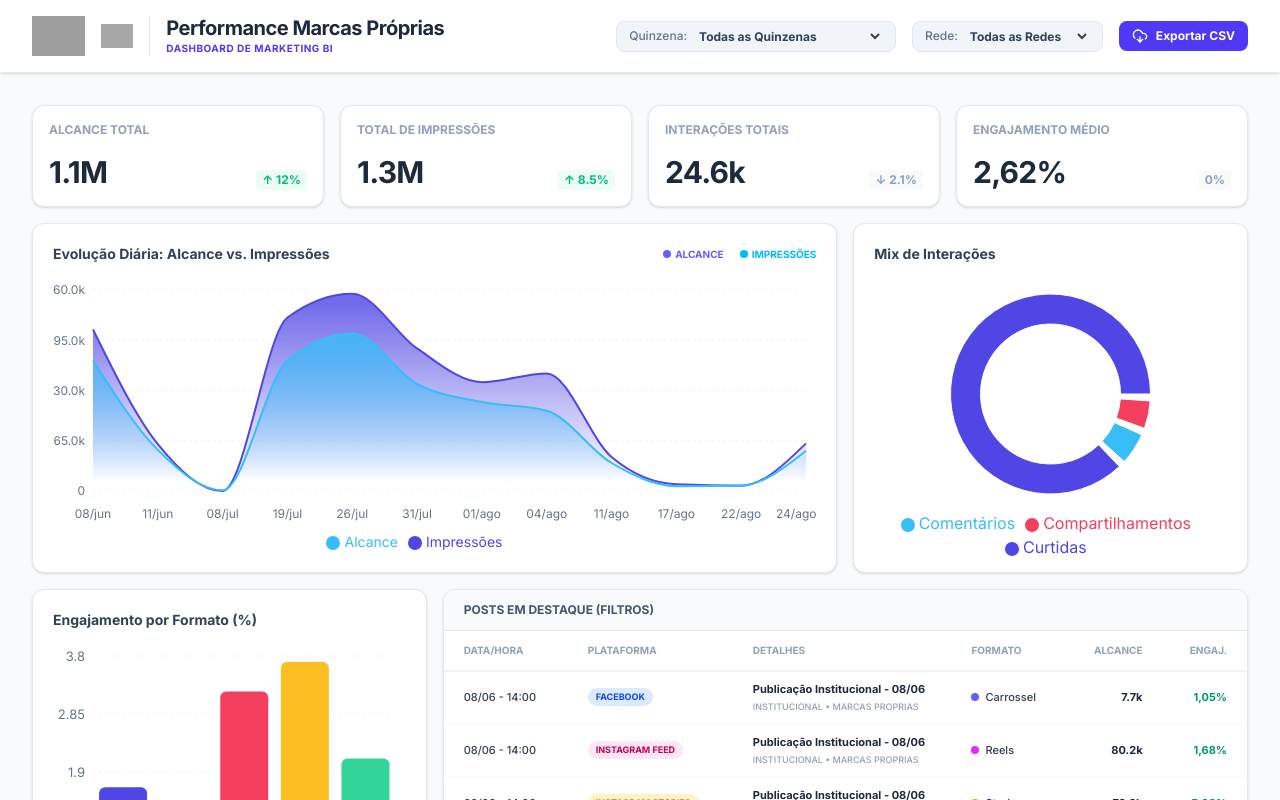
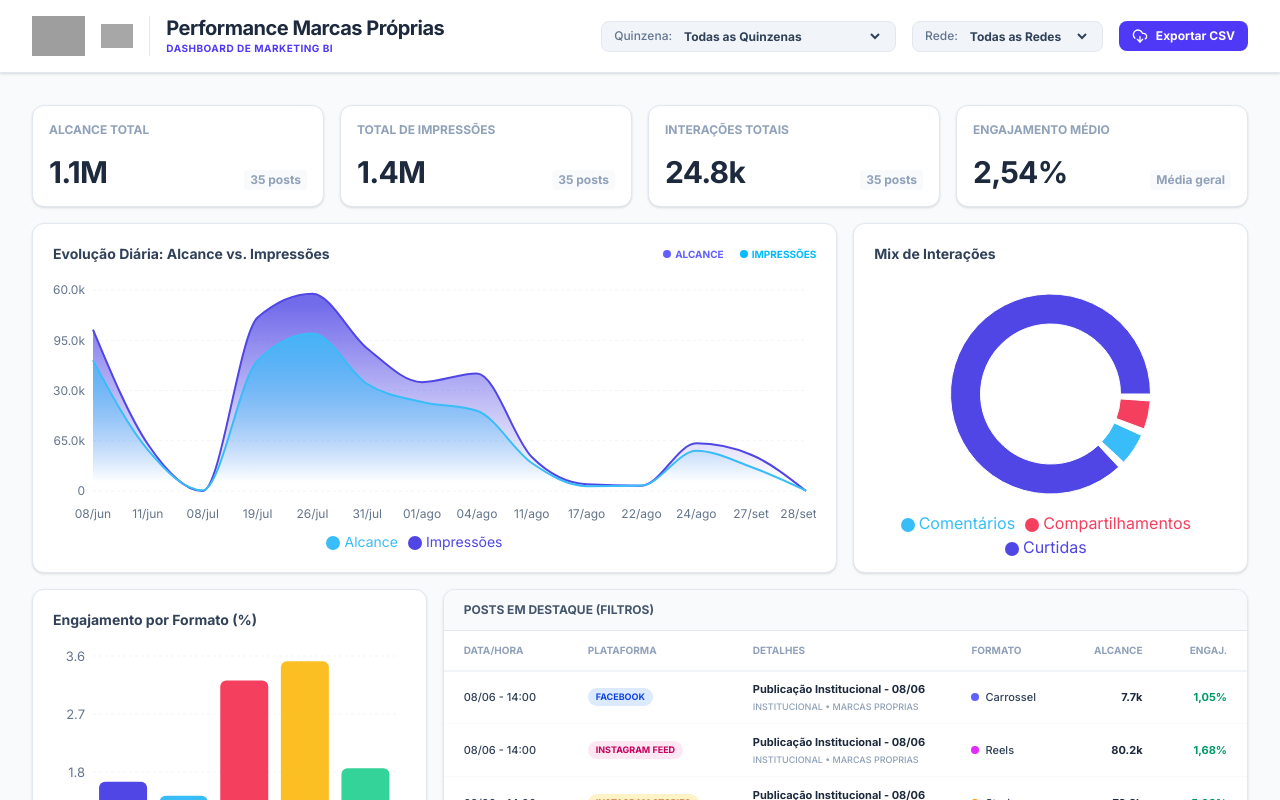
Before and after one commit to GaabsL/MARCAS_PR-PRIAS, a React (Vite) app: page / in a window 1280 px wide. Shown: the top 800 px of the page. Built offline with nearby package versions, Linux system fonts and the light colour scheme; grey boxes are pictures that could not be loaded.

Commit message:
feat: add KPI performance trend comparison
Calculate and display growth trends against the previous quinzena in KPICards. Added two new data entries to support performance analysis.

```diff
--- a/src/App.tsx
+++ b/src/App.tsx
@@ -48,6 +48,19 @@ export default function App() {
       return matchQuinzena && matchRede;
     });
   }, [selectedQuinzena, selectedRede]);
+
+  // Obter dados da quinzena anterior para cálculo real de tendência nos KPIs
+  const previousQuinzenaData = useMemo(() => {
+    if (selectedQuinzena === "all") return undefined;
+    const currentIndex = quinzenasOptions.indexOf(selectedQuinzena);
+    if (currentIndex === -1 || currentIndex >= quinzenasOptions.length - 1) return undefined;
+    const prevQuinzena = quinzenasOptions[currentIndex + 1];
+    return reportData.filter((post) => {
+      const matchQuinzena = post.quinzena === prevQuinzena;
+      const matchRede = selectedRede === "all" || post.rede === selectedRede;
+      return matchQuinzena && matchRede;
+    });
+  }, [selectedQuinzena, selectedRede, quinzenasOptions]);
 
   const handleExportCSV = () => {
     if (filteredData.length === 0) return;
@@ -176,7 +189,11 @@ export default function App() {
           </div>
         ) : (
           <div className="grid grid-cols-1 md:grid-cols-12 gap-4">
-            <KPICards data={filteredData} />
+            <KPICards
+              data={filteredData}
+              previousData={previousQuinzenaData}
+              isAllPeriod={selectedQuinzena === "all"}
+            />
             <AreaEvolutionChart data={filteredData} />
             <InteractionsDonutChart data={filteredData} />
             <FormatBarChart data={filteredData} />
--- a/src/components/KPICards.tsx
+++ b/src/components/KPICards.tsx
@@ -4,9 +4,11 @@ import { useMemo } from "react";
 
 interface KPICardsProps {
   data: SocialPostInfo[];
+  previousData?: SocialPostInfo[];
+  isAllPeriod?: boolean;
 }
 
-export function KPICards({ data }: KPICardsProps) {
+export function KPICards({ data, previousData, isAllPeriod = false }: KPICardsProps) {
   const metrics = useMemo(() => {
     let alcance = 0;
     let impressoes = 0;
@@ -25,34 +27,75 @@ export function KPICards({ data }: KPICardsProps) {
     return { alcance, impressoes, interacoes, mediaEngajamento };
   }, [data]);
 
+  const prevMetrics = useMemo(() => {
+    if (!previousData || previousData.length === 0) return null;
+    let alcance = 0;
+    let impressoes = 0;
+    let interacoes = 0;
+    let sumEngajamento = 0;
+
+    previousData.forEach((item) => {
+      alcance += item.alcance;
+      impressoes += item.impressoes;
+      interacoes += item.interacoes;
+      sumEngajamento += item.engajamento;
+    });
+
+    const mediaEngajamento = previousData.length > 0 ? sumEngajamento / previousData.length : 0;
+
+    return { alcance, impressoes, interacoes, mediaEngajamento };
+  }, [previousData]);
+
+  const calcDiff = (curr: number, prev: number | undefined) => {
+    if (prev === undefined || prev === 0) return null;
+    const diff = ((curr - prev) / prev) * 100;
+    return {
+      trend: `${diff >= 0 ? "+" : ""}${diff.toFixed(1)}%`,
+      isPositive: diff >= 0,
+    };
+  };
+
+  const alcanceDiff = prevMetrics ? calcDiff(metrics.alcance, prevMetrics.alcance) : null;
+  const impressoesDiff = prevMetrics ? calcDiff(metrics.impressoes, prevMetrics.impressoes) : null;
+  const interacoesDiff = prevMetrics ? calcDiff(metrics.interacoes, prevMetrics.interacoes) : null;
+  const engajamentoDiff = prevMetrics
+    ? (() => {
+        const diff = metrics.mediaEngajamento - prevMetrics.mediaEngajamento;
+        return {
+          trend: `${diff >= 0 ? "+" : ""}${diff.toFixed(2)} p.p.`,
+          isPositive: diff > 0 ? true : diff < 0 ? false : null,
+        };
+      })()
+    : null;
+
   const cards = [
     {
       title: "Alcance Total",
       value: formatNumber(metrics.alcance),
-      trend: "+12%", // Simulado para estética exigida
-      isPositive: true,
-      description: "vs. período anterior",
+      trend: alcanceDiff ? alcanceDiff.trend : isAllPeriod ? `${data.length} posts` : "Período base",
+      isPositive: alcanceDiff ? alcanceDiff.isPositive : null,
+      description: alcanceDiff ? "vs. quinzena anterior" : isAllPeriod ? "total acumulado" : "quinzena inicial",
     },
     {
       title: "Total de Impressões",
       value: formatNumber(metrics.impressoes),
-      trend: "+8.5%", // Simulado para estética exigida
-      isPositive: true,
-      description: "vs. período anterior",
+      trend: impressoesDiff ? impressoesDiff.trend : isAllPeriod ? `${data.length} posts` : "Período base",
+      isPositive: impressoesDiff ? impressoesDiff.isPositive : null,
+      description: impressoesDiff ? "vs. quinzena anterior" : isAllPeriod ? "total acumulado" : "quinzena inicial",
     },
     {
       title: "Interações Totais",
       value: formatNumber(metrics.interacoes),
-      trend: "-2.1%", // Simulado para estética exigida
-      isPositive: false,
-      description: "vs. período anterior",
+      trend: interacoesDiff ? interacoesDiff.trend : isAllPeriod ? `${data.length} posts` : "Período base",
+      isPositive: interacoesDiff ? interacoesDiff.isPositive : null,
+      description: interacoesDiff ? "vs. quinzena anterior" : isAllPeriod ? "total acumulado" : "quinzena inicial",
     },
     {
       title: "Engajamento Médio",
       value: formatPercent(metrics.mediaEngajamento),
-      trend: "0%", // Simulado para estética exigida
-      isPositive: null,
-      description: "vs. período anterior",
+      trend: engajamentoDiff ? engajamentoDiff.trend : isAllPeriod ? "Média geral" : "Período base",
+      isPositive: engajamentoDiff ? engajamentoDiff.isPositive : null,
+      description: engajamentoDiff ? "vs. quinzena anterior" : isAllPeriod ? "todas as quinzenas" : "quinzena inicial",
     },
   ];
 
--- a/src/reportData.ts
+++ b/src/reportData.ts
@@ -613,5 +613,41 @@ export const reportData: SocialPostInfo[] = [
     engajamento: 2.49,
     link: "https://www.tiktok.com/@assaiatacadistaoficial/video/7672788486528716033",
     criativo: "Publicação Economizasso - 11/08"
+  },
+  {
+    id: "post-34",
+    quinzena: "2026 - Setembro (2ª Quinzena)",
+    rede: "Instagram Feed",
+    tipo: "Estático",
+    categoria: "OFERTAS",
+    subGrupo: "BENEFÍCIOS MP | Leva que vale",
+    data: "2026-09-27T12:00:00",
+    alcance: 31125,
+    impressoes: 46894,
+    interacoes: 101,
+    curtidas: 79,
+    comentarios: 7,
+    compartilhamentos: 12,
+    engajamento: 0.26,
+    link: "https://www.instagram.com/p/Ddyerb5F13Z/",
+    criativo: "Publicação Ofertas (Leva que vale) - 27/09"
+  },
+  {
+    id: "post-35",
+    quinzena: "2026 - Setembro (2ª Quinzena)",
+    rede: "TikTok",
+    tipo: "Vídeo",
+    categoria: "OFERTAS",
+    subGrupo: "PRATOS COM MP | Leva que vale",
+    data: "2026-09-28T14:00:00",
+    alcance: 487,
+    impressoes: 0,
+    interacoes: 8,
+    curtidas: 8,
+    comentarios: 0,
+    compartilhamentos: 0,
+    engajamento: 1.89,
+    link: "https://www.tiktok.com/@assaiatacadistaoficial",
+    criativo: "Publicação Ofertas (Pratos com MP) - 28/09"
   }
 ];
```
